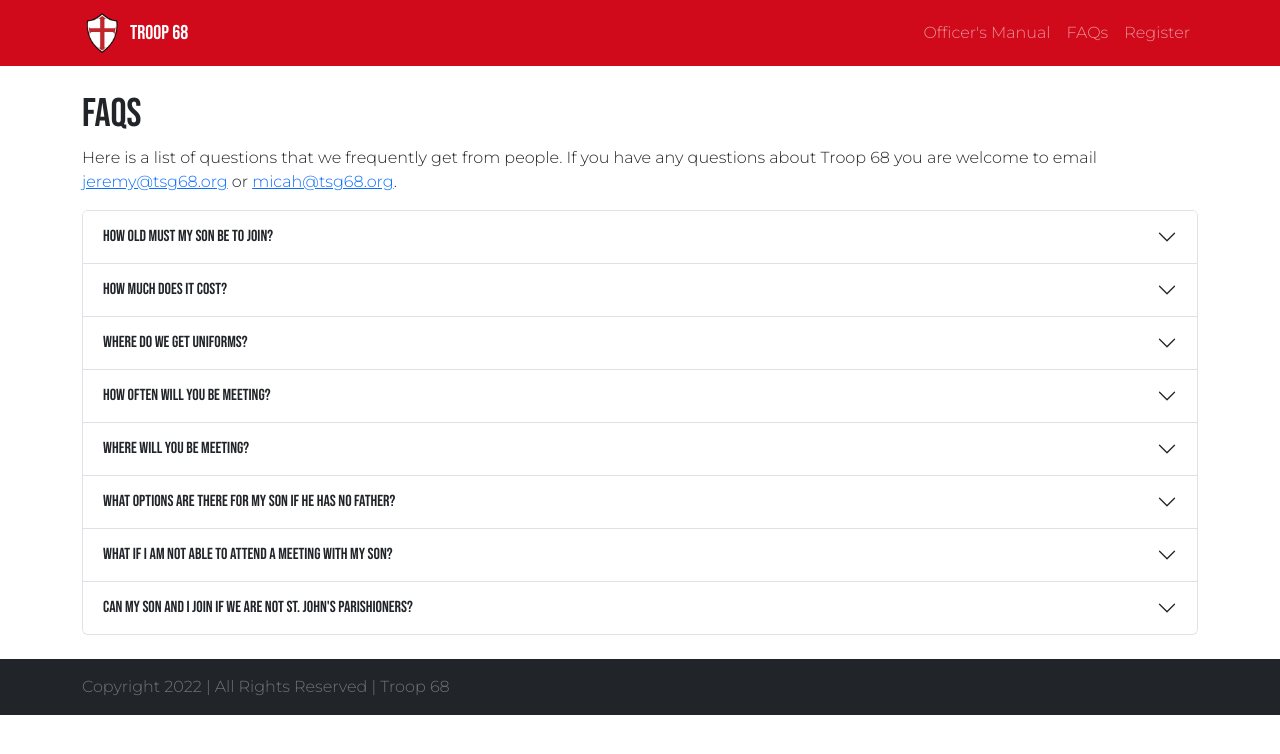
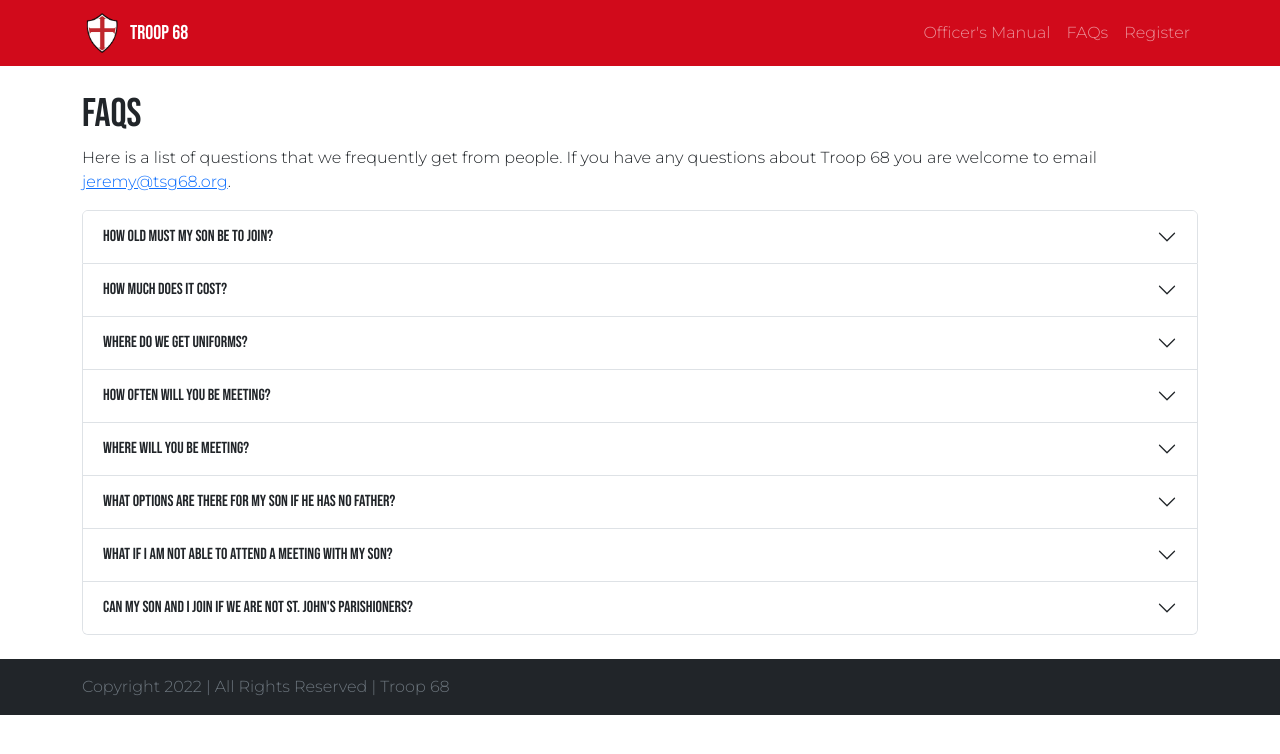
Before and after one commit to jeremyawarren15/tsg68, a Next.js app: page /faq in a window 1280 px wide. Shown: the top 754 px of the page. Built offline with nearby package versions, Linux system fonts and the light colour scheme.

Commit message:
removed micahs email

```diff
--- a/pages/faq.tsx
+++ b/pages/faq.tsx
@@ -9,7 +9,7 @@ const Faq = () => {
       <Container className="my-4">
         <Row>
           <h1>FAQs</h1>
-          <p>Here is a list of questions that we frequently get from people. If you have any questions about Troop 68 you are welcome to email <a href="mailto:jeremy@tsg68.org">jeremy@tsg68.org</a> or <a href="mailto:micah@tsg68.org">micah@tsg68.org</a>.</p>
+          <p>Here is a list of questions that we frequently get from people. If you have any questions about Troop 68 you are welcome to email <a href="mailto:jeremy@tsg68.org">jeremy@tsg68.org</a>.</p>
         </Row>
         <Row>
           <Accordion>
```
